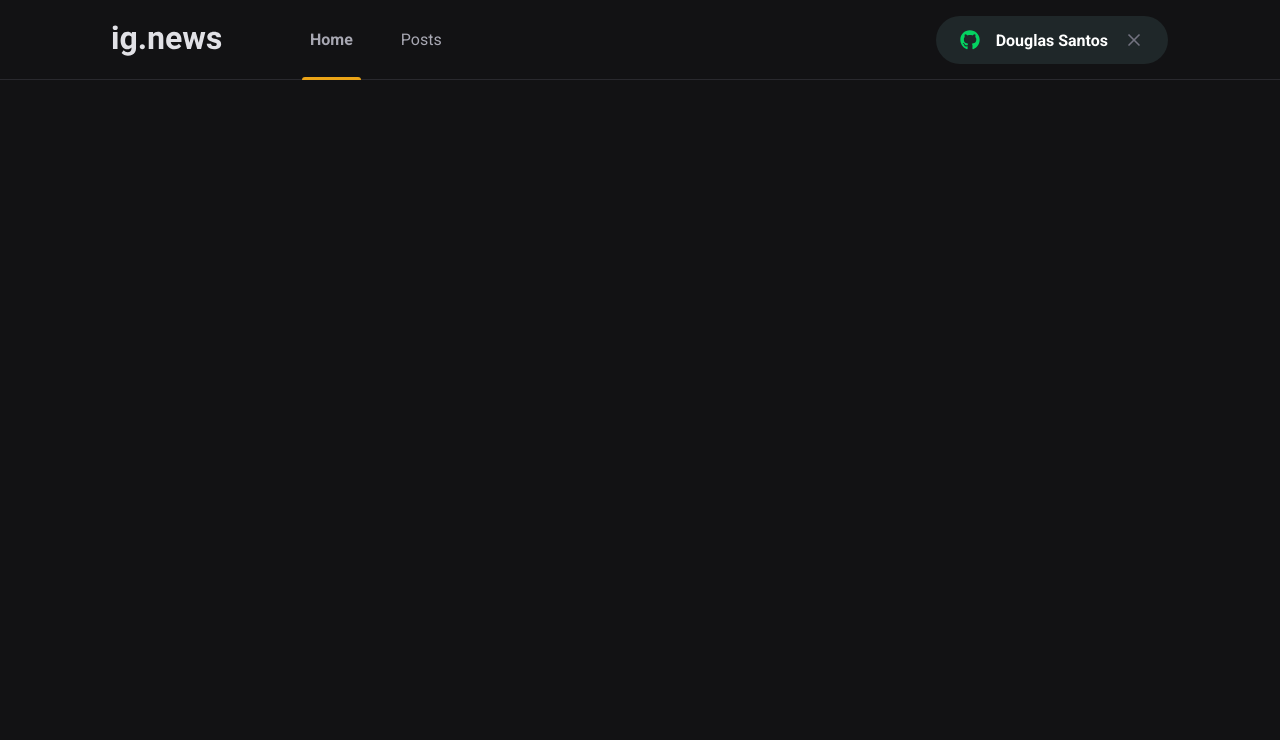
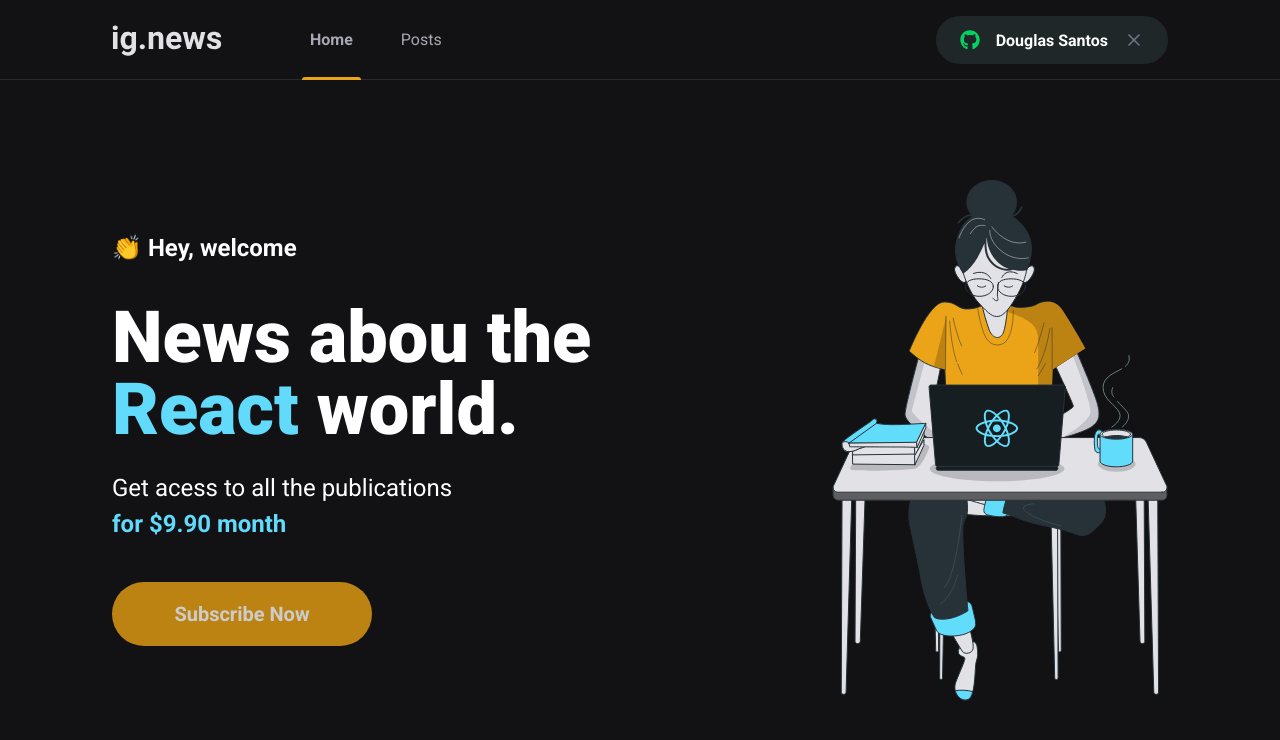
Before and after one commit to Ignite-Trilha-ReactJS/ignews, a Next.js app: page / in a window 1280 px wide. Shown: the top 740 px of the page. Built offline with nearby package versions, Linux system fonts and the light colour scheme.

Commit message:
Adicionando novos components

```diff
--- /dev/null
+++ b/src/Components/SubscribeButton/index.tsx
@@ -0,0 +1,10 @@
+import styles from './styles.module.scss';
+
+const SubscribeButton: React.FC = () => {
+  return (
+    <button type="button" className={styles.subscribeButton}>
+      Subscribe Now</button>
+  )
+}
+
+export default SubscribeButton;
--- /dev/null
+++ b/src/Components/SubscribeButton/styles.module.scss
@@ -0,0 +1,18 @@
+.subscribeButton{
+  width: 260px;
+  height: 4rem;
+  border:0;
+  border-radius: 2rem;
+  background: var(--yellow-500);
+  color: var(--gray-500);
+  font-size: 1.25rem;
+  font-weight: bold;
+
+  display: flex;
+  align-items: center;
+  justify-content: center;
+
+  transition: filter 0.2;
+
+  filter: brightness(0.8);
+}
--- a/src/pages/index.tsx
+++ b/src/pages/index.tsx
@@ -1,6 +1,30 @@
+import Head from "next/head";
+
+import styles from '../styles/home.module.scss'
+import SubscribeButton from "../Components/SubscribeButton";
+
 export default function Home() {
   return (
     <>
+      <Head>
+        <title>Home | ig.news</title>
+      </Head>
+
+      <main className={styles.contentContainer}>
+        <section className={styles.hero}>
+          <span>👏 Hey, welcome</span>
+          <h1>News abou the <span>React</span> world.</h1>
+
+          <p>
+            Get acess to all the publications <br />
+            <span>for $9.90 month</span>
+          </p>
+
+          <SubscribeButton />
+        </section>
+
+        <img src="/images/avatar.svg" alt="Girl coding" />
+      </main>
     </>
   )
 }
--- /dev/null
+++ b/src/styles/home.module.scss
@@ -0,0 +1,44 @@
+.contentContainer{
+  max-width: 1120px;
+  margin: 0 auto;
+  padding: 0 2rem;
+  height: calc(100vh - 5rem);
+
+  display: flex;
+  align-items: center;
+  justify-content: space-between;
+}
+
+.hero {
+  max-width: 600px;
+  > span {
+    font-size: 1.5rem;
+    font-weight: bold;
+  }
+
+  h1 {
+    font-size: 4.5rem;
+    line-height: 4.5rem;
+    font-weight: 900;
+    margin-top: 2.5rem;
+
+    span {
+      color: var(--cyan-500);
+    }
+  }
+
+  p {
+    font-size: 1.5rem;
+    line-height: 2.25rem;
+    margin-top: 1.5rem;
+
+    span{
+      color: var(--cyan-500);
+      font-weight: bold;
+    }
+  }
+
+  button {
+    margin-top: 2.5rem;
+  }
+}
```
